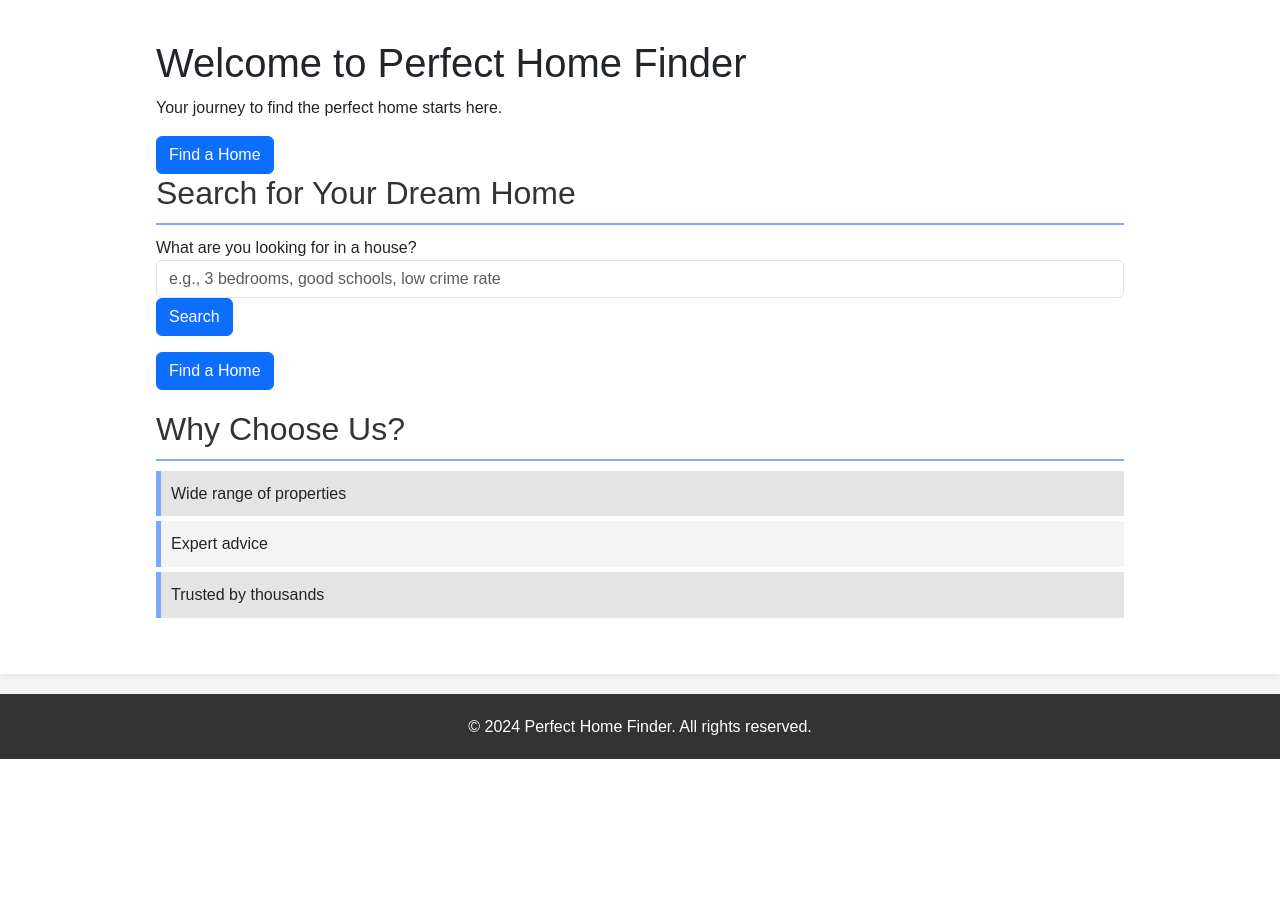
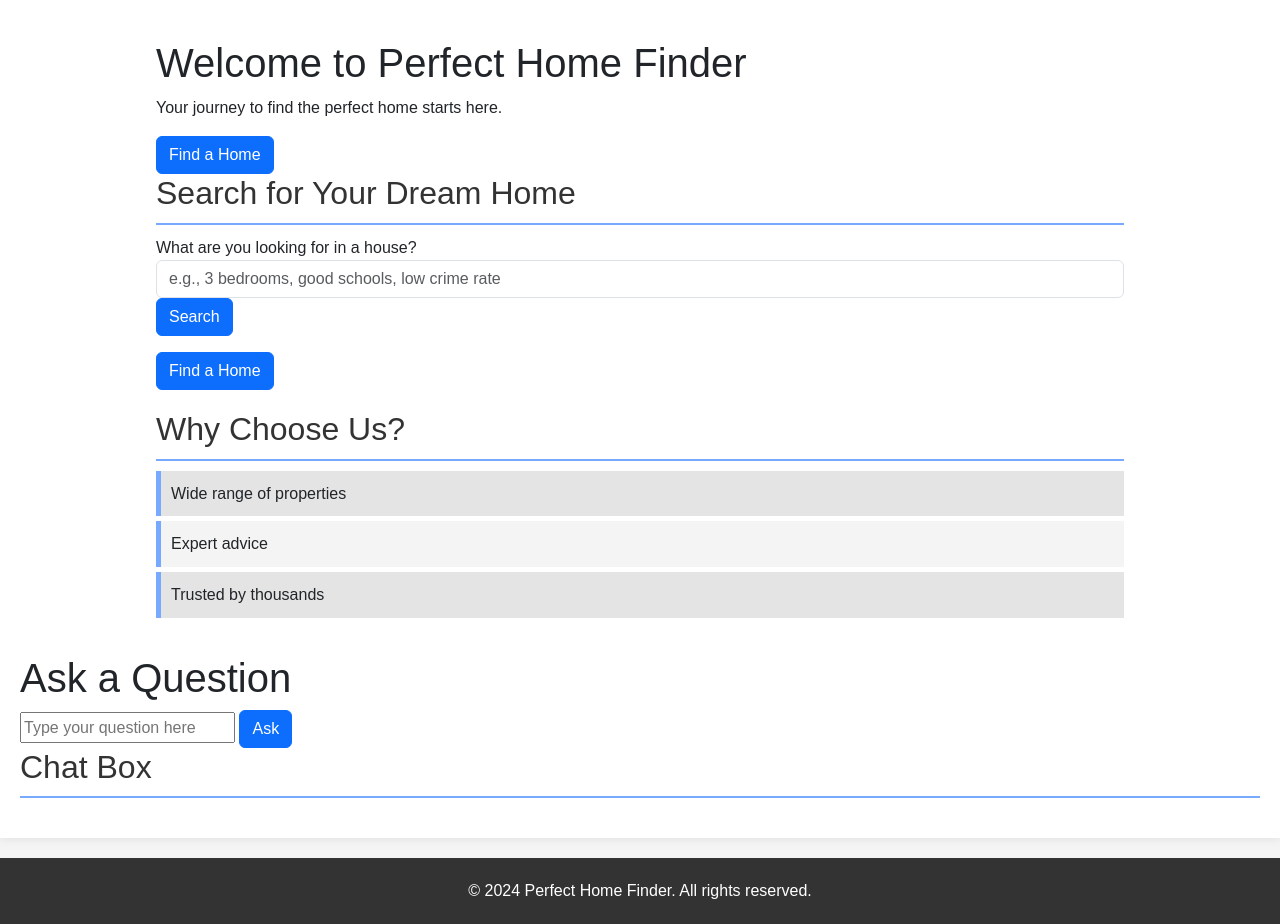
Before and after one commit to SUPERINTIALD/PerfectHouseFinder, a Flask app: page /home in a window 1280 px wide. Shown: the part 217-1141 px from the top of the page. Before the commit the page ends 976 px from the top, so only its background shows below. Run offline with Flask 3, Linux system fonts and the light colour scheme; some libraries are stand-ins or nearby versions.

Commit message:
working chatbot with nlp

```diff
--- a/app.py
+++ b/app.py
@@ -1,13 +1,13 @@
 from typing import Optional
 from flask import Flask, abort, redirect, request, render_template, session, jsonify
-from transformers import pipeline
-# from database.database import Database
+from transformers import pipeline, AutoTokenizer, AutoModelForQuestionAnswering
+from datasets import load_dataset
+import re
 import random
+
+
 app = Flask(__name__)
 
-
-# Load the NLP model
-nlp = pipeline('question-answering', model='distilbert-base-uncased-distilled-squad')
 
 @app.route('/')
 def index():
@@ -17,21 +17,95 @@ def index():
 def home():
 	return render_template('home.html')
 
-@app.route('/search', methods=['POST'])
-def search():
+
+
+
+
+
+# Load the NLP model
+tokenizer = AutoTokenizer.from_pretrained('distilbert-base-uncased-distilled-squad')
+model = AutoModelForQuestionAnswering.from_pretrained('distilbert-base-uncased-distilled-squad')
+
+# Set clean_up_tokenization_spaces to True in the tokenizer configuration
+tokenizer.clean_up_tokenization_spaces = True
+
+# Load the NLP pipeline with the configured tokenizer and model
+nlp = pipeline('question-answering', model=model, tokenizer=tokenizer)
+def handle_math_question(question):
+    match = re.match(r'(\d+)\s*([+\-*/])\s*(\d+)', question.lower())
+    if match:
+        num1, operator, num2 = match.groups()
+        num1, num2 = int(num1), int(num2)
+        if operator == '+':
+            return num1 + num2
+        elif operator == '-':
+            return num1 - num2
+        elif operator == '*':
+            return num1 * num2
+        elif operator == '/':
+            return num1 / num2
+    return None
+
+def ask_nlp(question, context):
+    return nlp(question=question, context=context, clean_up_tokenization_spaces=True)
+
+
+
+@app.route('/chat', methods=['POST'])
+def chat():
     data = request.get_json()
     query = data['query']
 
     # Example context (you should replace this with your actual data)
     context = """
-    Perfect Home Finder helps you find the best homes available in your area.
-    We provide expert advice and a wide range of properties to choose from.
+    Perfect Home Finder helps you find the best homes available in various regions.
+    We provide expert advice and a wide range of properties to choose from, including urban, suburban, and rural areas.
+    Our services include property valuation, neighborhood analysis, and personalized home recommendations.
+    We cover a broad spectrum of home prices, from affordable starter homes to luxurious estates.
+    In addition to property details, we offer insights into local amenities such as schools, parks, and shopping centers.
+    We also provide information on crime rates, ensuring you can find a safe and secure neighborhood.
+    For example, cities like Denver have diverse climates with cold winters and hot summers, and are known for their safety and vibrant communities.
+    Our goal is to help you find the perfect home that meets all your needs and preferences.
+    Perfect Home Finder is your ultimate resource for discovering the best homes available across various regions. We specialize in assisting homebuyers with tailored advice and a comprehensive selection of properties, ensuring you find the perfect fit for your lifestyle and budget.
+
+Our team of real estate experts provides in-depth property valuation services, helping you understand the true worth of a home based on market trends and neighborhood dynamics. We also conduct thorough neighborhood analyses, giving you insights into the quality of life, safety, and community features in the areas you are considering.
+
+We cater to a broad spectrum of home prices, ranging from affordable starter homes ideal for first-time buyers to luxurious estates equipped with high-end amenities. No matter your financial situation, we strive to present options that align with your needs and preferences.
+
+In addition to helping you find the right home, we offer valuable insights into local amenities. Our database includes information on schools—both K-12 and colleges—allowing you to assess the educational opportunities available in the vicinity. We provide ratings and reviews for schools, so you can make informed decisions based on quality of education, extracurricular activities, and overall student performance.
+
+Moreover, we understand the importance of community features, so we include details about nearby parks, recreational areas, and shopping centers. Whether you're looking for family-friendly activities, outdoor spaces for leisure, or convenient access to retail options, we have you covered.
+
+Safety is a top priority when selecting a neighborhood, and we equip you with comprehensive information on crime rates in different areas. By analyzing local crime statistics, we help you make informed choices about the safety of your potential new home, allowing you to prioritize peace of mind.
+
+For instance, cities like Denver are renowned for their diverse climates, which include cold winters and warm summers. They are also celebrated for their vibrant communities and overall safety, making them desirable locations for families and individuals alike. Whether you prefer urban settings with bustling nightlife or quiet suburban environments, we assist you in navigating your options.
+
+Our mission at Perfect Home Finder is to facilitate a seamless home-buying experience. We pride ourselves on our customer-centric approach, ensuring that every interaction is tailored to your specific needs. From your initial inquiry to the final closing process, we are dedicated to providing support and guidance every step of the way.
+
     """
 
-    # Use the NLP model to get the answer
-    result = nlp(question=query, context=context)
+    # Check if the question is a math question
+    math_result = handle_math_question(query)
+    if math_result is not None:
+        answer = str(math_result)
+    else:
+        # Use the NLP model to get the answer
+        result = ask_nlp(query, context)
+        answer = result['answer']
 
-    return jsonify({'results': [result['answer']]})
+    return jsonify({'results': [answer]})
+# results = []
+# for question in questions:
+#     math_result = handle_math_question(question)
+#     if math_result is not None:
+#         results.append((question, math_result))
+#     else:
+#         result = ask_nlp(question, context)
+#         results.append((question, result['answer']))
 
+# # Print the results
+# for q, answer in results:
+#     print(f"Question: {q}")
+#     print(f"Answer: {answer}\n")
 if __name__ == '__main__':
 	app.run(host='localhost', port=5000, debug=True)
--- a/static/js/main.js
+++ b/static/js/main.js
@@ -0,0 +1,18 @@
+$(document).ready(function() {
+    $('#question-form').on('submit', function(event) {
+        event.preventDefault();
+        var question = $('#question').val();
+        $.ajax({
+            url: '/search',
+            type: 'POST',
+            contentType: 'application/json',
+            data: JSON.stringify({ query: question }),
+            success: function(response) {
+                var answer = response.results[0];
+                $('#chat-content').append('<p><strong>You:</strong> ' + question + '</p>');
+                $('#chat-content').append('<p><strong>Bot:</strong> ' + answer + '</p>');
+                $('#question').val('');
+            }
+        });
+    });
+});
--- a/templates/home.html
+++ b/templates/home.html
@@ -49,7 +49,7 @@
                     <button type="submit" class="btn btn-primary">Search</button>
                 </form>
                 <a href="/home" class="btn btn-primary mt-3">Find a Home</a>
-            </div>
+
         </section>
         <section class="features-section" data-aos="fade-up">
             <div class="container">
@@ -61,6 +61,20 @@
                 </ul>
             </div>
         </section>
+
+        <section>
+            <h1>Ask a Question</h1>
+            <form id="question-form">
+                <input type="text" id="question" name="question" placeholder="Type your question here" required>
+                <button type="submit" class="btn btn-primary">Ask </button>
+            </form>
+            <div id="chat-box">
+                <h2>Chat Box</h2>
+                <div id="chat-content"></div>
+            </div>
+
+
+        </section>
     </main>
     <footer>
         <div class="container">
@@ -71,6 +85,6 @@
     <script src="../static/vendors/node_modules/glightbox/dist/js/glightbox.min.js" defer></script>
     <!-- <script src="../static/vendors/node_modules/swiper/swiper-bundle.min.js" defer></script> -->
     <script src="../static/js/main.js"></script>
-    <script>src="../static/js/search.js"</script>
+    <script src="../static/js/search.js"></script>
 </body>
 </html>
--- a/testnlp.py
+++ b/testnlp.py
@@ -37,7 +37,7 @@ nlp = pipeline('question-answering', model=model, tokenizer=tokenizer)
 # amenities_info = extract_info(amenities_data['train'], 'amenities')
 
 # Combine all contexts into a single context string
-context = f"""
+context = """
 Perfect Home Finder helps you find the best homes available in various regions.
 We provide expert advice and a wide range of properties to choose from, including urban, suburban, and rural areas.
 Our services include property valuation, neighborhood analysis, and personalized home recommendations.
```
Also changed, not shown: static/js/chat.js (added, +36 -0 lines), templates/index.html (+27 -11 lines), 1 other file.
